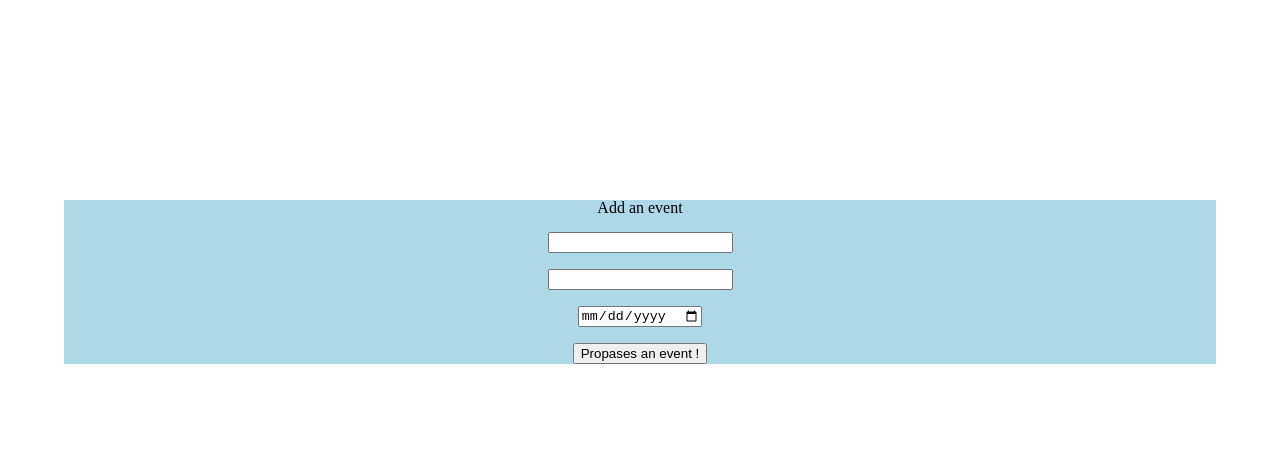
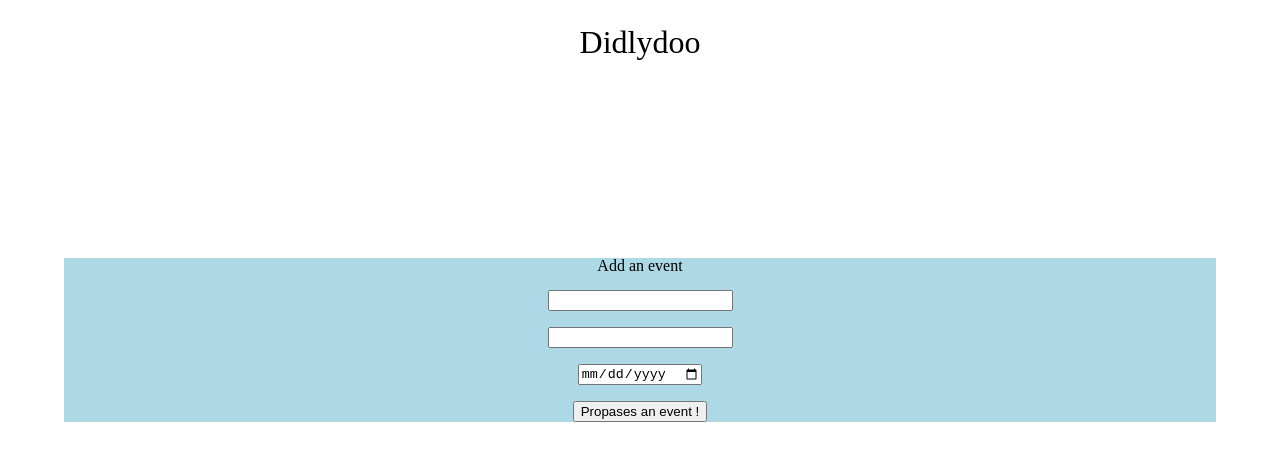
Before and after one commit to casl0x/didlydoo-app, a website built with Vite: page index.html in a window 1280 px wide. Built offline with nearby package versions, Linux system fonts and the light colour scheme.

Commit message:
Cass → titre

```diff
--- a/assets/styles/main.scss
+++ b/assets/styles/main.scss
@@ -5,3 +5,10 @@
 @import './design/form';
 
 // design global
+h1 {
+    text-align: center;
+    margin: 2%;
+    font: {
+        size: 2rem;
+    }
+}
--- a/index.html
+++ b/index.html
@@ -8,6 +8,7 @@
   </head>
   <body>
     <section class="container">
+      <h1>Didlydoo</h1>
       <form class="event" >
         <h2>Add an event</h2>
         <input type="text" name="event-title" class="event-title" required>
```
Also changed, not shown: assets/styles/main.css, 1 other file.
